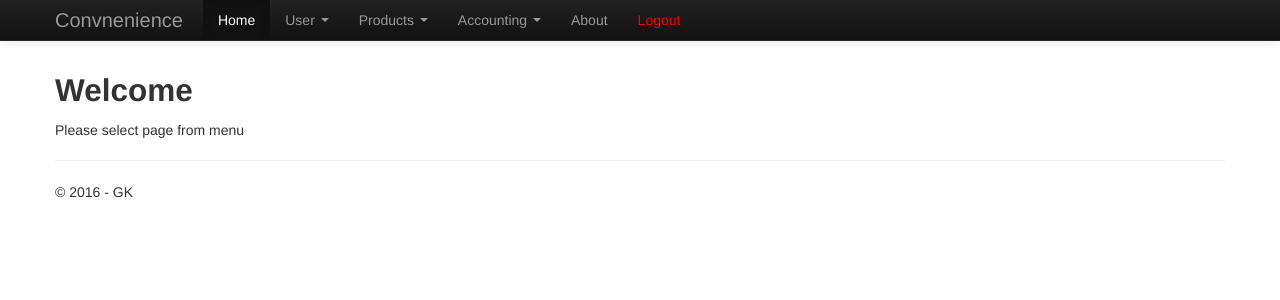
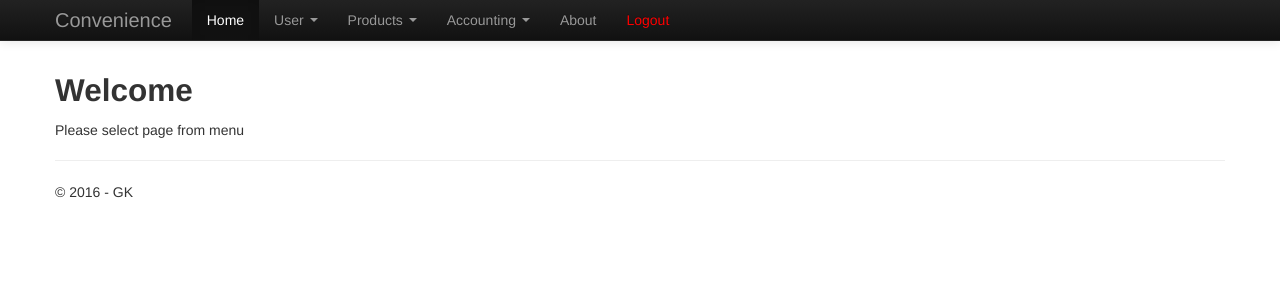
Before and after one commit to auxua/ConvenienceSystem2, a PHP site: page /index.php in a window 1280 px wide. Shown: the top 300 px of the page. Run offline with PHP 8.4, Linux system fonts and the light colour scheme; the visitor is signed in with stand-in values (Sample User, id 1); a stand-in replaces the project's code that opens the database connection; some libraries are stand-ins or nearby versions.

Commit message:
Fixing evil typo

```diff
--- a/PHPWebadminClient/index.php
+++ b/PHPWebadminClient/index.php
@@ -72,7 +72,7 @@ ini_set('display_startup_errors', 1);
                     <span class="icon-bar"></span>
                     <span class="icon-bar"></span>
                   </a>
-                  <a class="brand" href="index.php">Convnenience</a>
+                  <a class="brand" href="index.php">Convenience</a>
                   <div class="nav-collapse navbar-inverse-collapse collapse" style="height: 0px;">
                     <ul class="nav">
                       <li class="active"><a href="index.php">Home</a></li>
```
